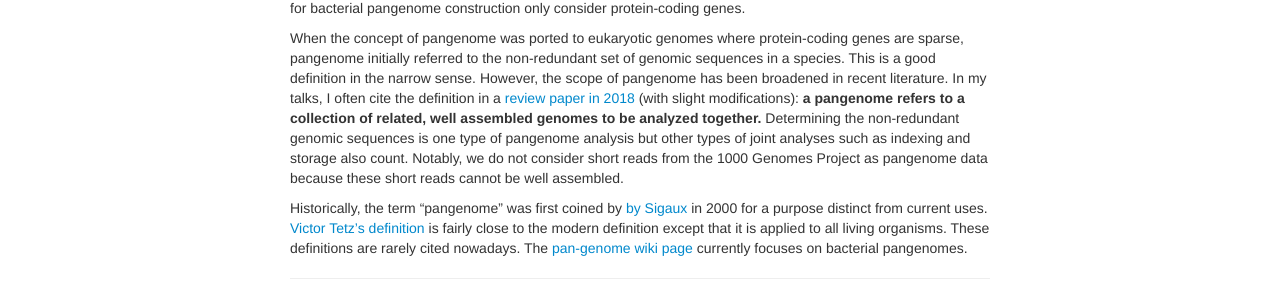
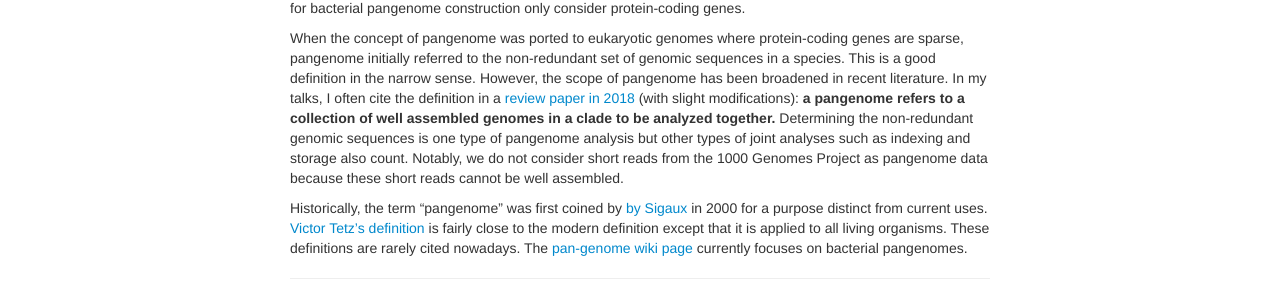
Before and after one commit to lh3/lh3.github.com, a Jekyll site: the page built from _posts/2024-03-29-what-is-a-pangenome.md, in a window 1280 px wide. Shown: the part 254-553 px from the top of the page. Built offline with Jekyll 4.4.1, drawn with Linux system fonts in a browser that asks for light colours; comment, search, counter and statistics services are not loaded.

Commit message:
changed to clade instead of related

```diff
--- a/_posts/2024-03-29-what-is-a-pangenome.md
+++ b/_posts/2024-03-29-what-is-a-pangenome.md
@@ -20,7 +20,7 @@ non-redundant set of genomic sequences in a species. This is a good definition
 in the narrow sense. However, the scope of pangenome has been broadened in
 recent literature. In my talks, I often cite the definition in a [review paper
 in 2018][comp-review] (with slight modifications): **a pangenome refers to a
-collection of related, well assembled genomes to be analyzed together.** Determining the
+collection of well assembled genomes in a clade to be analyzed together.** Determining the
 non-redundant genomic sequences is one type of pangenome analysis but other
 types of joint analyses such as indexing and storage also count. Notably, we do
 not consider short reads from the 1000 Genomes Project as pangenome data
```
